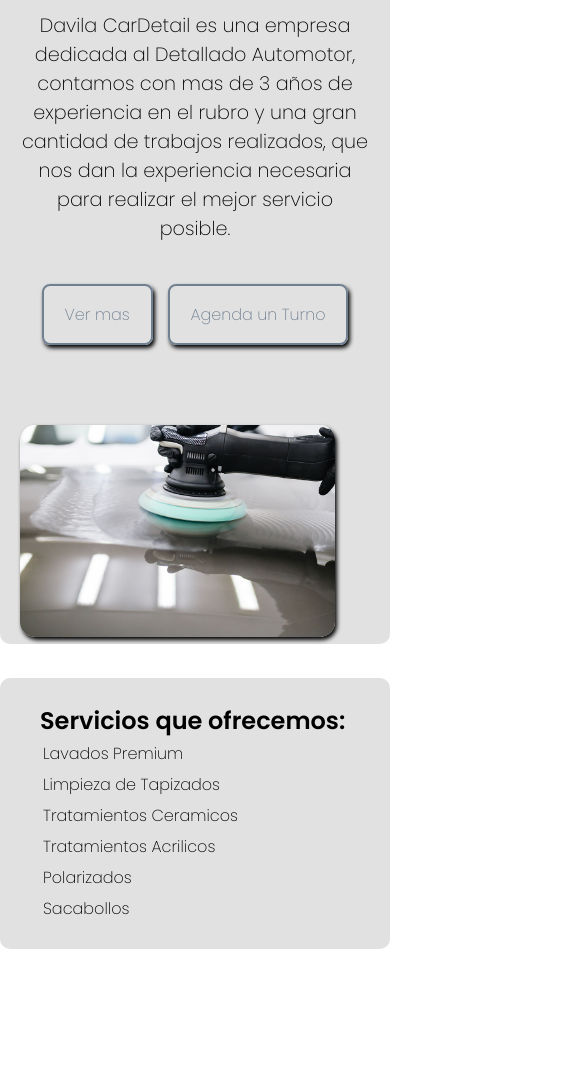
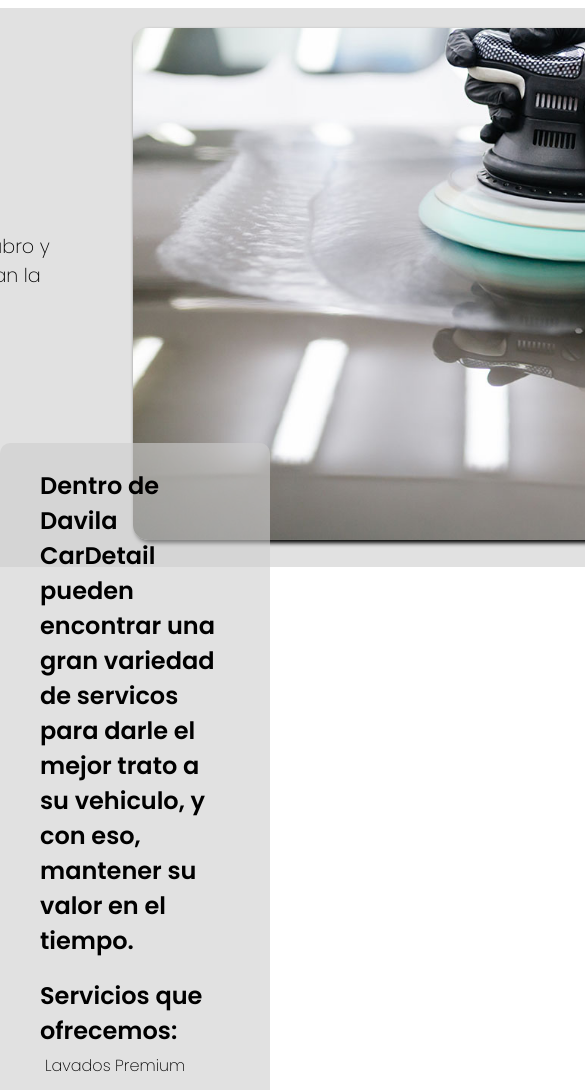
Before and after one commit to Valentin-Davila/NavBar, a plain HTML site: page index.html in a window 390 px wide. Shown: the part 142-1232 px from the top of the page, 585 px wide, since content can reach past the window. Before the commit the page ends 1124 px from the top, so only its background shows below. Drawn offline with Linux system fonts and the light colour scheme.

Commit message:
Entrega tp3 eduflow

```diff
--- a/index.html
+++ b/index.html
@@ -32,7 +32,7 @@
     <section class="hero">
         <div class="hero-text">
             <h1>Davila CarDetail</h1>
-            <p>Davila CarDetail es una empresa dedicada al Detallado Automotor, contamos con mas de 3 años de experiencia en el rubro y una gran cantidad de trabajos realizados, que nos dan la experiencia necesaria para realizar el mejor servicio posible.
+            <p>Es una empresa dedicada al Detallado Automotor, contamos con mas de 3 años de experiencia en el rubro y una gran cantidad de trabajos realizados, que nos dan la experiencia necesaria para ofrecer el mejor servicio posible.
             </p>
             <div class="text-btn">
                 <a href="#" class="btn uno">Ver mas</a>
@@ -49,8 +49,11 @@
 </main>
     <section class="parrafo">
         <div class="servicios">
+            <div class="intro">
+            <h2>Dentro de Davila CarDetail pueden encontrar una gran variedad de servicos para darle el mejor trato a su vehiculo, y con eso, mantener su valor en el tiempo. </h2>
+            </div>
             <h2>Servicios que ofrecemos:</h2>
-            <ul>
+            <ul class="lista">
                 <li>Lavados Premium</li>
                 <li>Limpieza de Tapizados</li>
                 <li>Tratamientos Ceramicos</li>
--- a/style.css
+++ b/style.css
@@ -8,6 +8,7 @@
 }
 body{
     font-family: "Poppins", sans-serif;
+    /* background:white; */
 
 }
 .logo{
@@ -45,6 +46,7 @@ height: 80%;
     flex-direction: column;
     justify-content: center;
     align-items: center;
+    margin-bottom: 70px;
 }
 .hero {
     display: flex;
@@ -73,7 +75,7 @@ height: 80%;
     width: 300px;
     justify-content: center;
     font-weight: 700;
-    font-size: 2rem;
+    font-size: 2.2rem;
 }
 
 
@@ -106,47 +108,33 @@ height: 80%;
     }
     .parrafo{
         display: flex;
-        justify-content: center;
+        justify-content: flex-end;
         align-items: center;
         height: 40vh;
         width: auto;
+        margin-right: 120px;
+        margin-bottom: 100px;
     }
     .parrafo li {
         list-style: none;
-        padding: 3px;
+        padding: 5px;
+        /* margin: 50px; */
     }
     .servicios{
         display: flex;
         flex-direction: column;
         padding: 25px 40px;
         width: 100vh;
-        background: rgba(207, 207, 207, 0.61);;
+        background: rgba(207, 207, 207, 0.61);
         border-radius: 10px;
     }
 .servicios:hover{
     transform: scale(101%);
     transition-duration: 0.5s;
 }
-
-    @media (max-width: 450px) {
-        .hero {
-          flex-direction: column;
-          height: 100%;
-          padding: 0 20px;
-          margin: 0 auto;
-          width: 100%;
-        }
-
-        .hero-text {
-          align-items: center;
-        }
-
-        .hero-text p {
-          max-width: 400px;
-          text-align: center;
-          /* background-color: red; */
-        }
-        .dcd {
-          width: 90%;
-        }
-      }
+.intro{
+    margin-bottom: 20px;
+    font-size: 1rem;
+    /* box-shadow: 0px 2px 2px rgb(160, 160, 160); */
+    border-radius: 15px;
+}
```
